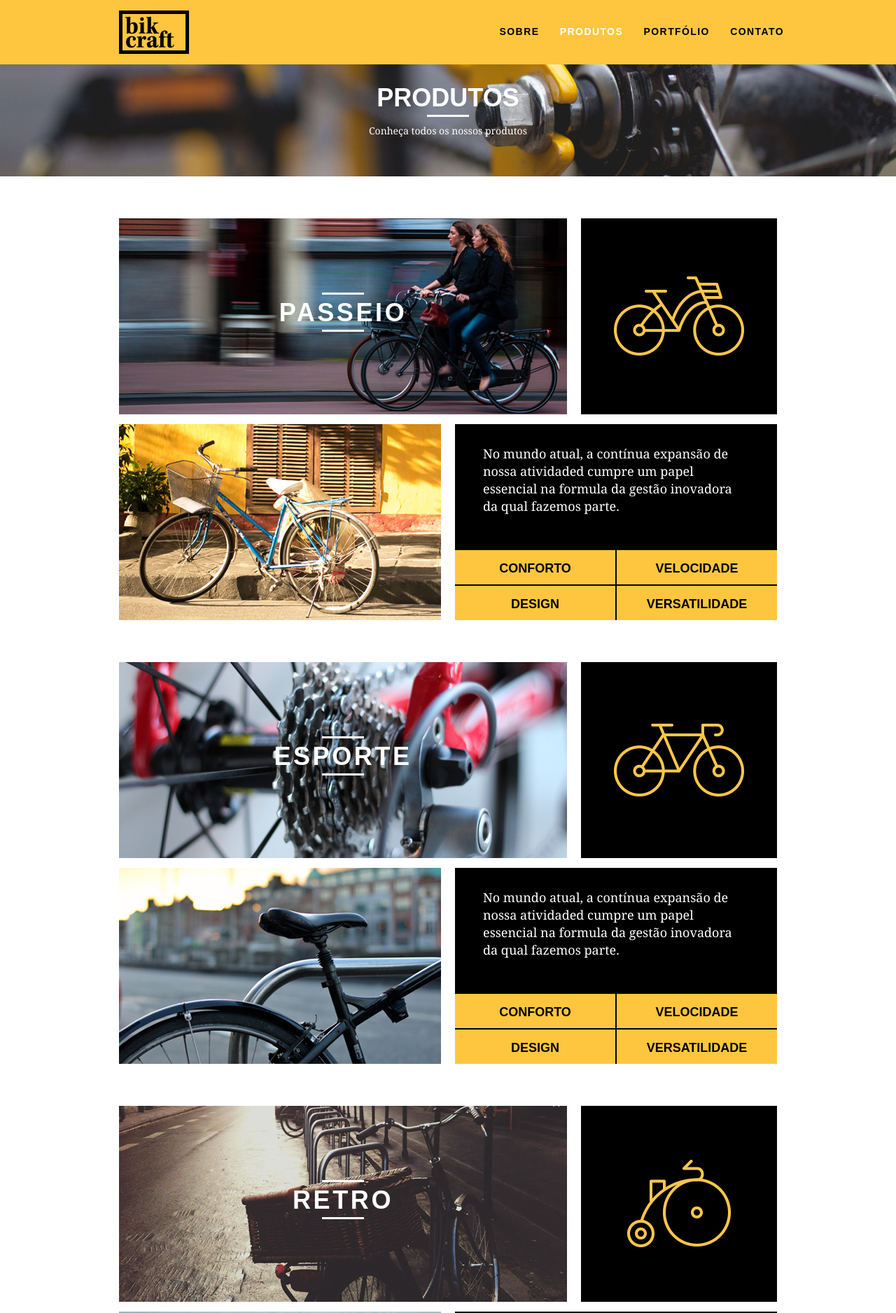
After one commit to GioBP/webdesignaulas, a PHP site: page /produtos.html in a window 1280 px wide. The commit adds this page. Shown: the top 1876 px of the page at 70% size. Run offline with PHP 8.4, Linux system fonts and the light colour scheme.

Commit message:
Desenvolvimento da página Produtos e updates
Desenvolvimento da página de produtos  do site ( ainda não foi concluído) e updates necessários para corrigir a estilização da página Sobre.

```diff
--- /dev/null
+++ b/css/produtos.css
@@ -0,0 +1,71 @@
+.interna_produtos {
+	background: url("../img/bg-produtos.jpg") no-repeat center;
+	background-size: cover;
+}
+
+.produto_item {
+	padding-top: 60px;
+}
+
+.produto_item h2{
+	color: #fff;
+	font-size: 36px;
+	text-transform: uppercase;
+	letter-spacing: .1em;
+	font-weight: bold;
+	position: relative;
+	top: -180px;
+	text-align: center;
+	margin-bottom: -56px;
+}
+
+.produto_item h2:after, .produto_item h2:before {
+	content: "";
+	display: block;
+	width: 60px;
+	height: 3px;
+	background: #fff;
+	margin: 6px auto 8px auto;
+}
+
+.produto_icone {
+	background: #000;
+	padding: 70px 0;
+}
+
+.produto_icone img {
+	margin: 0 auto;
+}
+
+.produto_info {
+	background: #000;
+}
+
+.produto_info p{
+	color: #fff;
+	font-size: 18px;
+	line-height: 25px;
+	height: 180px;
+	padding: 30px 40px;
+}
+
+.produto_info ul li{
+	background: #fec63e;
+	text-transform: uppercase;
+	font-size: 18px;
+	line-height: 20px;
+	font-weight: bold;
+	float: left;
+	width: 229px;
+	height: 49px;
+	text-align: center;
+	padding-top: 16px;
+}
+
+.produto_info ul li:nth-child(1), .produto_info ul li:nth-child(2) {
+	margin-bottom: 2px;
+}
+
+.produto_info ul li:nth-child(even) {
+	margin-left: 2px;
+}
--- a/css/sobre.css
+++ b/css/sobre.css
@@ -1,5 +1,6 @@
 .interna_sobre {
 	background: url("../img/bg-sobre.jpg") no-repeat center;
+	background-size: cover;
 }
 
 .missao_sobre {
--- a/css/style.css
+++ b/css/style.css
@@ -169,7 +169,6 @@ img {
 	width: 100%;
 	margin-top:92px;
 	height: 160px;
-	background-size: cover;
 	text-align: center;
 	color: #FFF;
 	padding-top: 30px;
--- /dev/null
+++ b/produtos.html
@@ -0,0 +1,142 @@
+<!DOCTYPE html>
+<html lang="pt-br">
+	<head>
+		<meta charset="utf-8">
+		<title>Bikcraft - Sobre</title>
+		<link rel="stylesheet" type="text/css" href="css/normalize.css">
+		<link rel="stylesheet" type="text/css" href="css/reset.css">
+		<link rel="stylesheet" type="text/css" href="css/grid.css">
+		<link rel="stylesheet" type="text/css" href="css/style.css">
+		<link rel="stylesheet" type="text/css" href="css/produtos.css">
+	</head>
+	<body>
+		<!--Comentarios -->
+		<header class="header">
+			<div class="container">
+				<a href="index.html" class="grid-4">
+					<img src="img/bikcraft.png">
+				</a>
+				<nav class="header_menu" class="grid-12">
+					<ul>
+						<li><a href="sobre.html">Sobre</a></li>
+						<li><a href="produtos.html" class="menu_ativo">Produtos</a></li>
+						<li><a href="portfolio.html">Portfólio</a></li>
+						<li><a href="contato.html">contato</a></li>
+					</ul>
+				</nav>
+			</div>
+		</header>
+
+		<section class="introducao-interna interna_produtos">
+			<div class="container">
+				<h1>Produtos</h1>
+				<p>Conheça todos os nossos produtos</p>
+			</div>
+		</section>
+
+		<section class="container produto_item">
+			<div class="grid-11">
+				<img src="img/produtos/bikcraft-passeio-1.jpg" alt="Bikcraft Passeio">
+				<h2>Passeio</h2>
+			</div>
+			<div class="grid-5 produto_icone"><img src="img/produtos/passeio.png"></div>
+			<div class="grid-8">
+				<img src="img/produtos/bikcraft-passeio-2.jpg" alt="Bikcraft Passeio">
+			</div>
+			<div class="grid-8 produto_info">
+				<p>No mundo atual, a contínua expansão de nossa atividaded cumpre um papel essencial na formula da gestão inovadora da qual fazemos parte.</p>
+				<ul>
+					<li>Conforto</li>
+					<li>Velocidade</li>
+					<li>Design</li>
+					<li>Versatilidade</li>
+				</ul>
+			</div>
+		</section>
+
+		<section class="container produto_item">
+			<div class="grid-11">
+				<img src="img/produtos/bikcraft-esporte-1.jpg" alt="Bikcraft Esporte">
+				<h2>Esporte</h2>
+			</div>
+			<div class="grid-5 produto_icone"><img src="img/produtos/esporte.png"></div>
+			<div class="grid-8">
+				<img src="img/produtos/bikcraft-esporte-2.jpg" alt="Bikcraft Esporte">
+			</div>
+			<div class="grid-8 produto_info">
+				<p>No mundo atual, a contínua expansão de nossa atividaded cumpre um papel essencial na formula da gestão inovadora da qual fazemos parte.</p>
+				<ul>
+					<li>Conforto</li>
+					<li>Velocidade</li>
+					<li>Design</li>
+					<li>Versatilidade</li>
+				</ul>
+			</div>
+		</section>
+
+		<section class="container produto_item">
+			<div class="grid-11">
+				<img src="img/produtos/bikcraft-retro-1.jpg" alt="Bikcraft Retro">
+				<h2>Retro</h2>
+			</div>
+			<div class="grid-5 produto_icone"><img src="img/produtos/retro.png"></div>
+			<div class="grid-8">
+				<img src="img/produtos/bikcraft-retro-2.jpg" alt="Bikcraft retro">
+			</div>
+			<div class="grid-8 produto_info">
+				<p>No mundo atual, a contínua expansão de nossa atividaded cumpre um papel essencial na formula da gestão inovadora da qual fazemos parte.</p>
+				<ul>
+					<li>Conforto</li>
+					<li>Velocidade</li>
+					<li>Design</li>
+					<li>Versatilidade</li>
+				</ul>
+			</div>
+		</section>
+
+		<section class="quebra">
+			<blockquote class="quote-externo container">
+				<p>"O verdadeiro segredo da felicidade está em ter um genuíno interesse por todos os detalhes da vida cotidiana."</p>
+				<cite>WILLIAM MORRIS</cite>
+			</blockquote>
+		</section>
+
+		<footer>
+			<div class="footer">
+				<div class="container">
+
+					<div class="grid-8 footer_historia">
+						<h3>Nossa História</h3>
+						<p>O verdadeiro segredo da felicidade está em ter um genuíno interesse por todos os detalhes da vida cotidiana.</p>
+					</div>
+
+					<div class="grid-4 footer_contato">
+						<h3>Contato</h3>
+						<ul>
+							<li>- 21 23232-4343</li>
+							<li>- contato@bikcraft.com</li>
+							<li>- Botafogo - RJ</li>
+						</ul>
+					</div>
+
+					<div class="grid-4 footer_redes">
+						<h3>Contato</h3>
+						<ul>
+							<li><a href="http://facebook.com" target="_blank"><img src="img/redes-sociais/facebook.png"></a></li>
+							<li><a href="http://instagram.com" target="_blank"><img src="img/redes-sociais/instagram.png"></a></li>
+							<li><a href="http://twitter.com" target="_blank"><img src="img/redes-sociais/twitter.png"></a></li>
+						</ul>
+					</div>
+
+				</div>
+			</div>
+
+			<div class="copy">
+				<div class="container"></div>
+				<p class="grid-8">Bikcraft 2021 - Alguns direitos reservados.</p>
+				</div>
+			</div>
+		</footer>
+
+	</body>
+</html>
```
